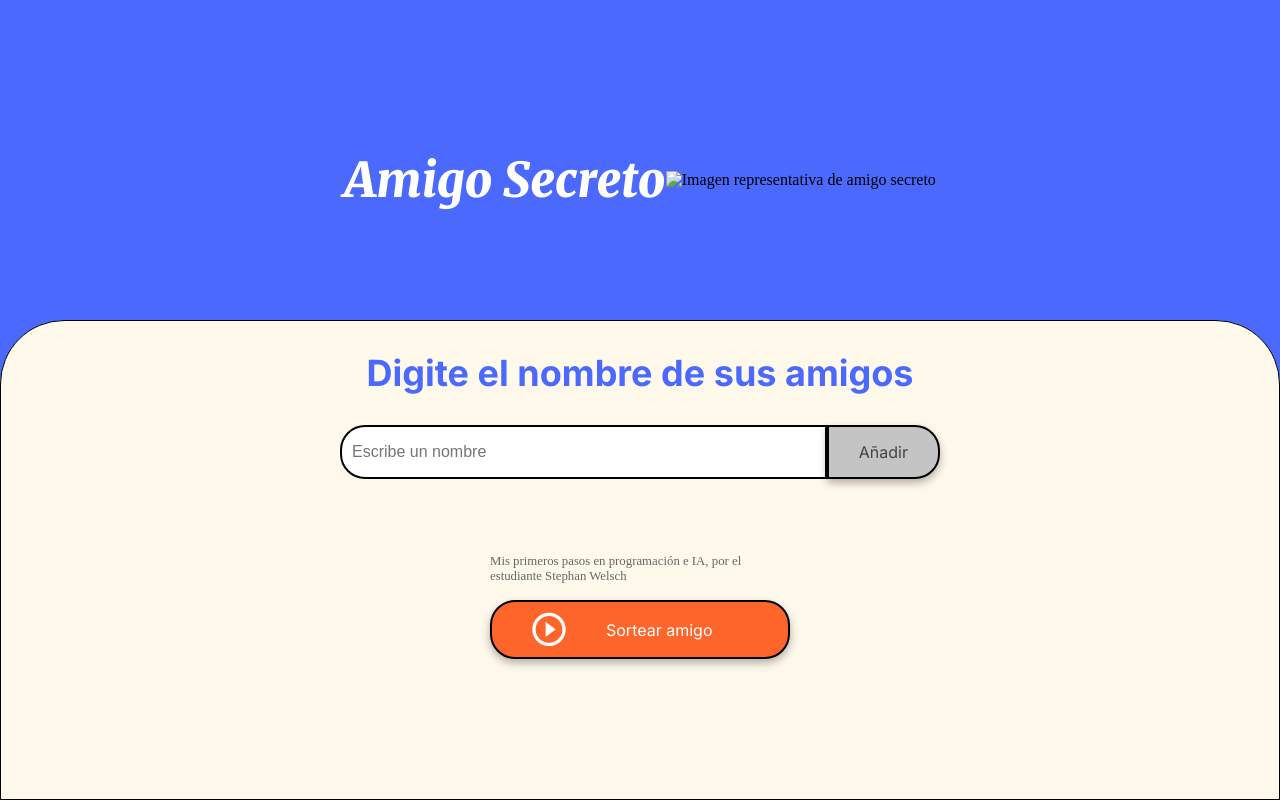
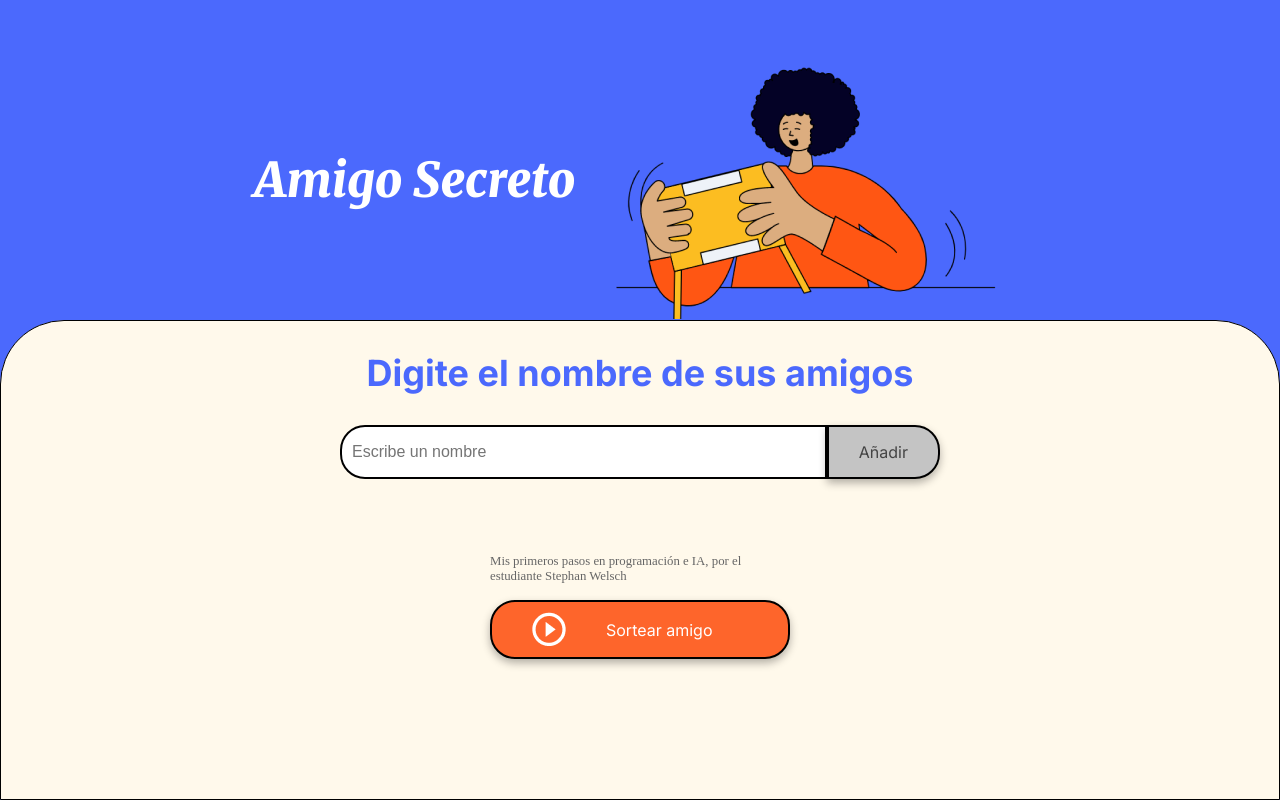
Before and after one commit to stephanwelschf/amigosecretostephanwelsch, a plain HTML site: page index.html in a window 1280 px wide. Drawn offline with Linux system fonts and the light colour scheme; files whose address does not match are found by name.

Commit message:
Update index.html

```diff
--- a/index.html
+++ b/index.html
@@ -7,14 +7,14 @@
     <link rel="preconnect" href="https://fonts.googleapis.com">
     <link rel="preconnect" href="https://fonts.gstatic.com" crossorigin>
     <link href="https://fonts.googleapis.com/css2?family=Inter:wght@100;400;700;900&family=Merriweather:ital,wght@0,300;0,400;0,700;0,900;1,300;1,400;1,700;1,900&display=swap" rel="stylesheet">
-    <title>Amigo Secreto x welsch</title>
+    <title>Amigo Secreto por welsch</title>
 </head>
 
 <body>
     <main class="main-content">
         <header class="header-banner">
             <h1 class="main-title">Amigo Secreto</h1>
-            <img src="assets/amigo-secreto.png" alt="Imagen representativa de amigo secreto">
+            <img src="amigo-secreto.png" alt="Imagen representativa de amigo secreto">
         </header>
 
         <section class="input-section">
```
